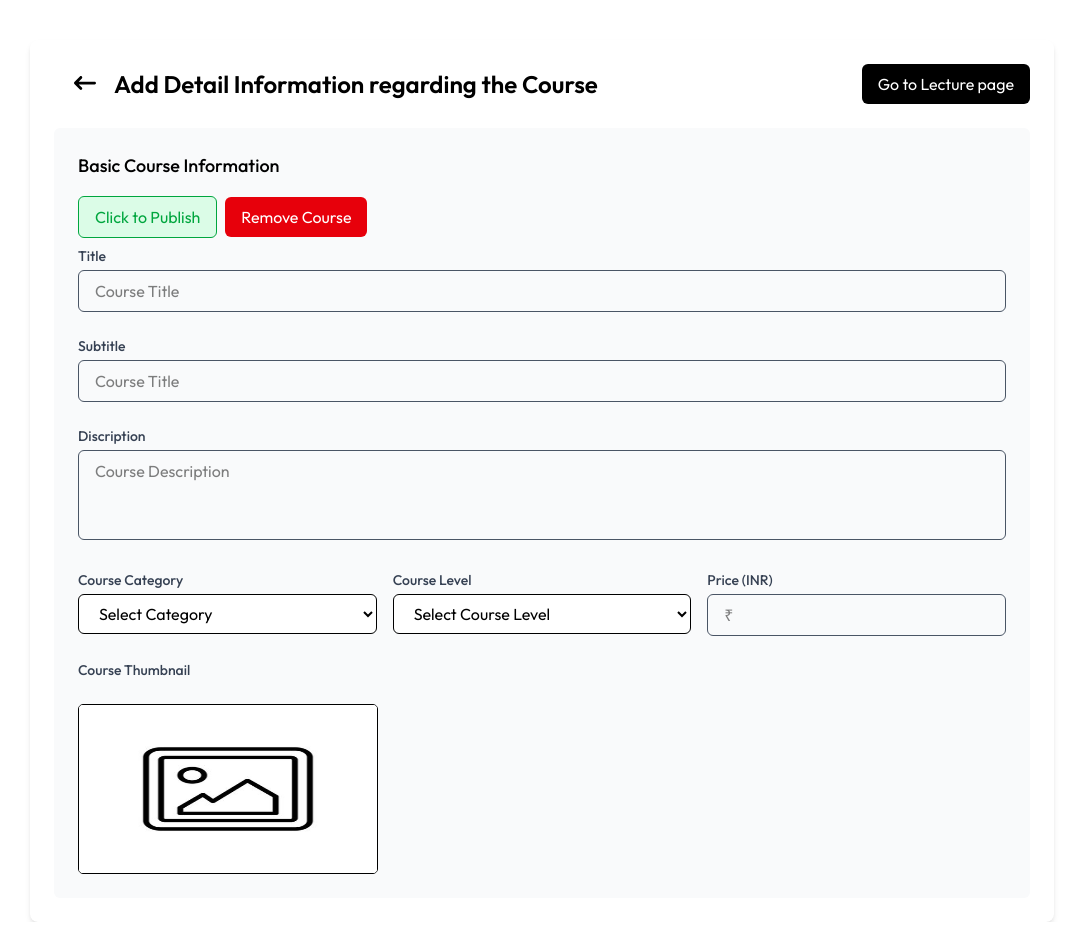
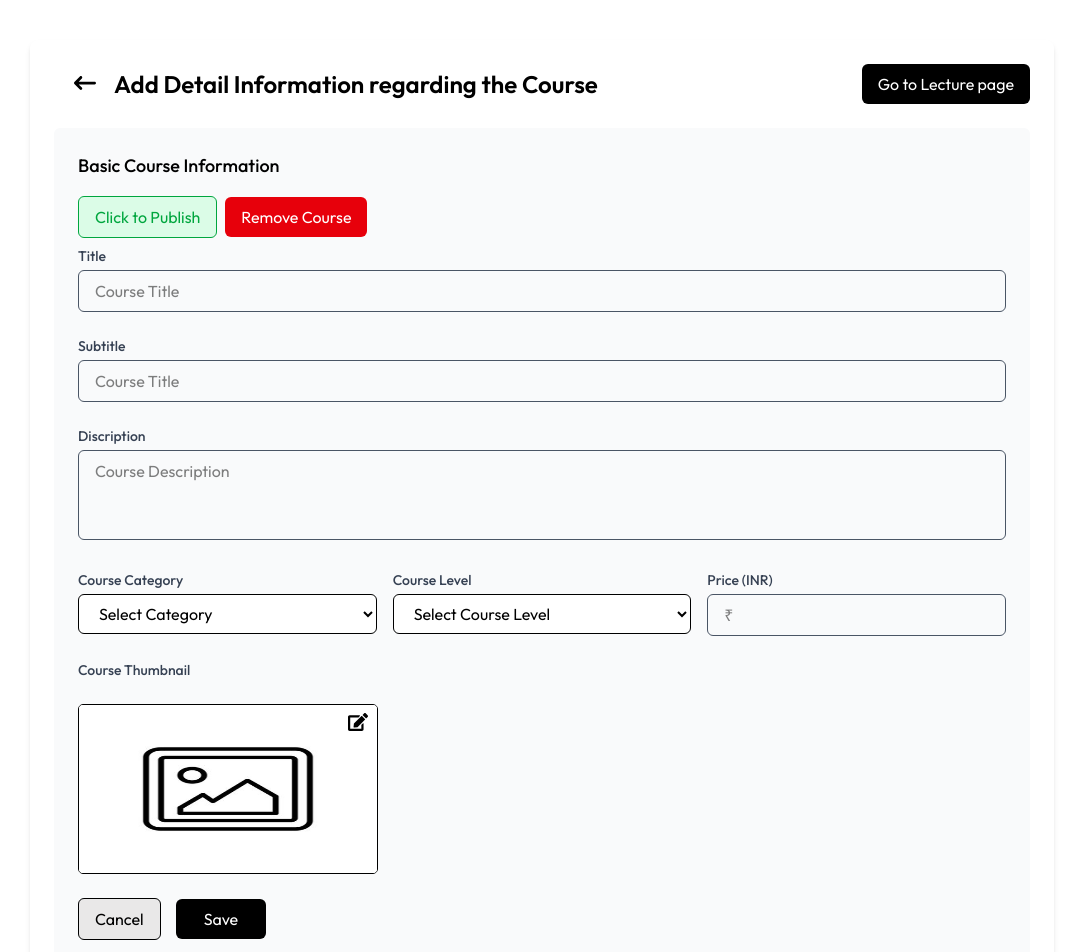
Before and after one commit to shashikant-bhardwaj/ai-lms-mern, a React (Vite) app in the folder Frontend/: page /editcourse/1 in a window 1280 px wide. Shown: the top 952 px of the page, without its empty margins (98-1181 px from the left). Before the commit the page ends 922 px from the top, so only its background shows below. Built offline with nearby package versions, Linux system fonts and the light colour scheme; no server answers; a web font is replaced by a local one.

Commit message:
feat: enhance EditCourse component; add image edit icon and save/cancel buttons

```diff
--- a/Frontend/src/pages/educator/EditCourse.jsx
+++ b/Frontend/src/pages/educator/EditCourse.jsx
@@ -2,6 +2,7 @@ import React, { useRef, useState } from 'react'
 import { FaArrowLeftLong } from "react-icons/fa6";
 import { useNavigate } from 'react-router-dom';
 import img from "../../assets/empty.jpg"
+import { FaEdit } from "react-icons/fa";
 
 function EditCourse() {
     const navigate = useNavigate();
@@ -161,12 +162,25 @@ function EditCourse() {
                             accept='image/*' />
                         </div>
                         <div className='relative w-[300px] h-[170px]'>
+                            <FaEdit
+                            onClick={() => thumb.current?.click()}
+                            className=' absolute top-2 left-[90%] size-5 hover:text-blue-600'/>
                             <img
                             src={img}
                             alt=""
                             onClick={() => thumb.current?.click()}
                             className='w-[100%] border border-black
                             rounded-[5px] w-full h-full'/>
+                        </div>
+
+                        <div className='flex items-center justify-start gap-[15px]'>
+                            <button
+                            onClick={() => navigate("/courses")}
+                            className='bg-[#e9e8e8] hover:bg-red-200
+                            text-black border border-black cursor-pointer
+                            py-2 px-4 rounded-md'>Cancel</button>
+                            <button className='bg-black text-white px-7
+                            py-2 rounded-md hover:bg-gray-500 cursor-pointer'>Save</button>
                         </div>
 
 
```
